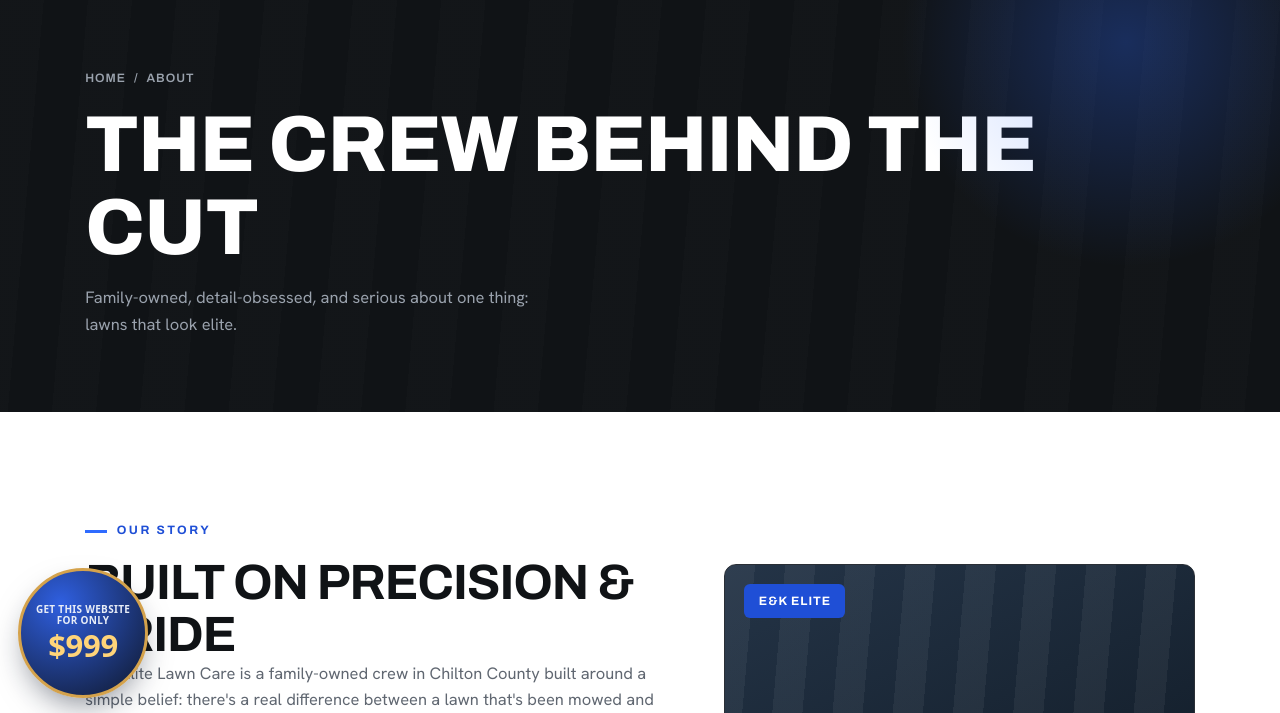
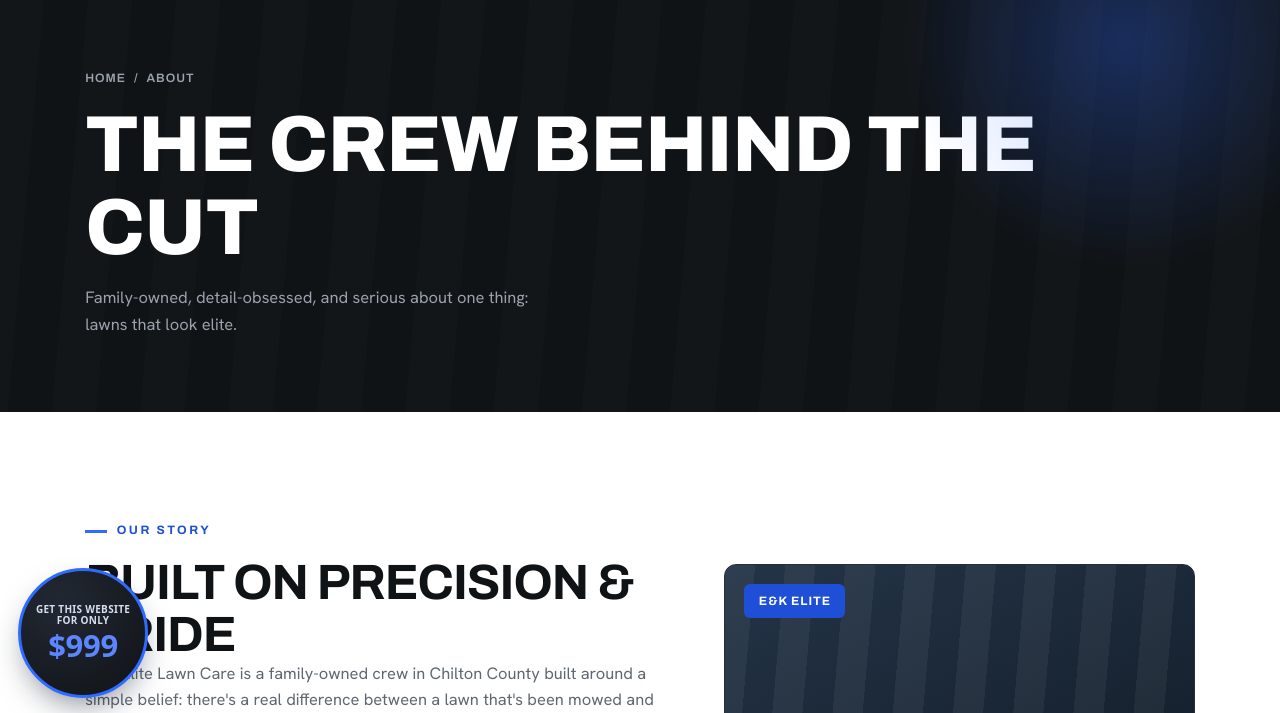
Before and after one commit to RamziHaddad-SE/EandK-Elite-Lawn-Care, a plain HTML site: page about.html in a window 1280 px wide. Shown: the part 84-797 px from the top of the page. Drawn offline with Linux system fonts and the light colour scheme.

Commit message:
Recolor $999 badge to match site palette
Co-Authored-By: Claude Opus 4.8 <noreply@anthropic.com>

```diff
--- a/about.html
+++ b/about.html
@@ -191,11 +191,11 @@
     <span class="aurora-cta__price">$999</span>
   </a>
   <style>
-  .aurora-cta{position:fixed;left:18px;bottom:18px;z-index:58;width:130px;height:130px;border-radius:50%;display:flex;flex-direction:column;align-items:center;justify-content:center;text-align:center;gap:3px;padding:8px;background:radial-gradient(circle at 32% 26%,#2f5fe0,#0f172a);color:#fff;text-decoration:none;border:3px solid #d4a24c;box-shadow:0 14px 32px -10px rgba(15,23,42,.55);font-family:system-ui,-apple-system,"Segoe UI",Roboto,sans-serif;line-height:1.08;transition:transform .2s ease,box-shadow .2s ease;}
+  .aurora-cta{position:fixed;left:18px;bottom:18px;z-index:58;width:130px;height:130px;border-radius:50%;display:flex;flex-direction:column;align-items:center;justify-content:center;text-align:center;gap:3px;padding:8px;background:radial-gradient(circle at 32% 26%,#222833,#101316);color:#fff;text-decoration:none;border:3px solid #2f6bff;box-shadow:0 14px 32px -10px rgba(15,23,42,.55);font-family:system-ui,-apple-system,"Segoe UI",Roboto,sans-serif;line-height:1.08;transition:transform .2s ease,box-shadow .2s ease;}
   .aurora-cta:hover{transform:translateY(-3px) scale(1.05);box-shadow:0 20px 40px -10px rgba(15,23,42,.6);}
-  .aurora-cta:focus-visible{outline:3px solid #d4a24c;outline-offset:3px;}
-  .aurora-cta__top{font-size:10px;font-weight:700;letter-spacing:.03em;text-transform:uppercase;color:#e8edf7;}
-  .aurora-cta__price{font-size:31px;font-weight:800;color:#ffd479;letter-spacing:-.01em;}
+  .aurora-cta:focus-visible{outline:3px solid #2f6bff;outline-offset:3px;}
+  .aurora-cta__top{font-size:10px;font-weight:700;letter-spacing:.03em;text-transform:uppercase;color:#d6def0;}
+  .aurora-cta__price{font-size:31px;font-weight:800;color:#5b86ff;letter-spacing:-.01em;}
   @media (max-width:760px){.aurora-cta{width:106px;height:106px;left:12px;bottom:68px;border-width:2px;}.aurora-cta__top{font-size:8.5px;}.aurora-cta__price{font-size:25px;}}
   @media (prefers-reduced-motion:reduce){.aurora-cta{transition:none;}}
   </style>
```
Also changed, not shown: contact.html (+4 -4 lines), gallery.html (+4 -4 lines), index.html (+4 -4 lines), services.html (+4 -4 lines).
